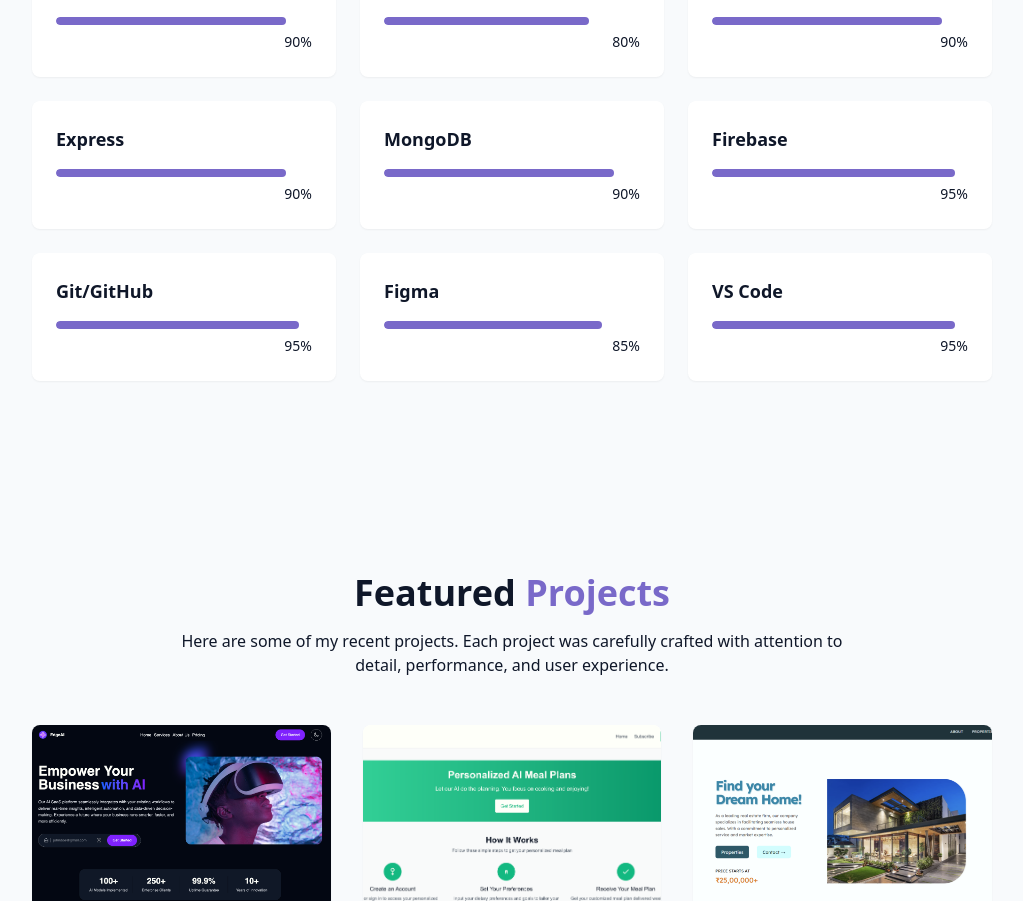
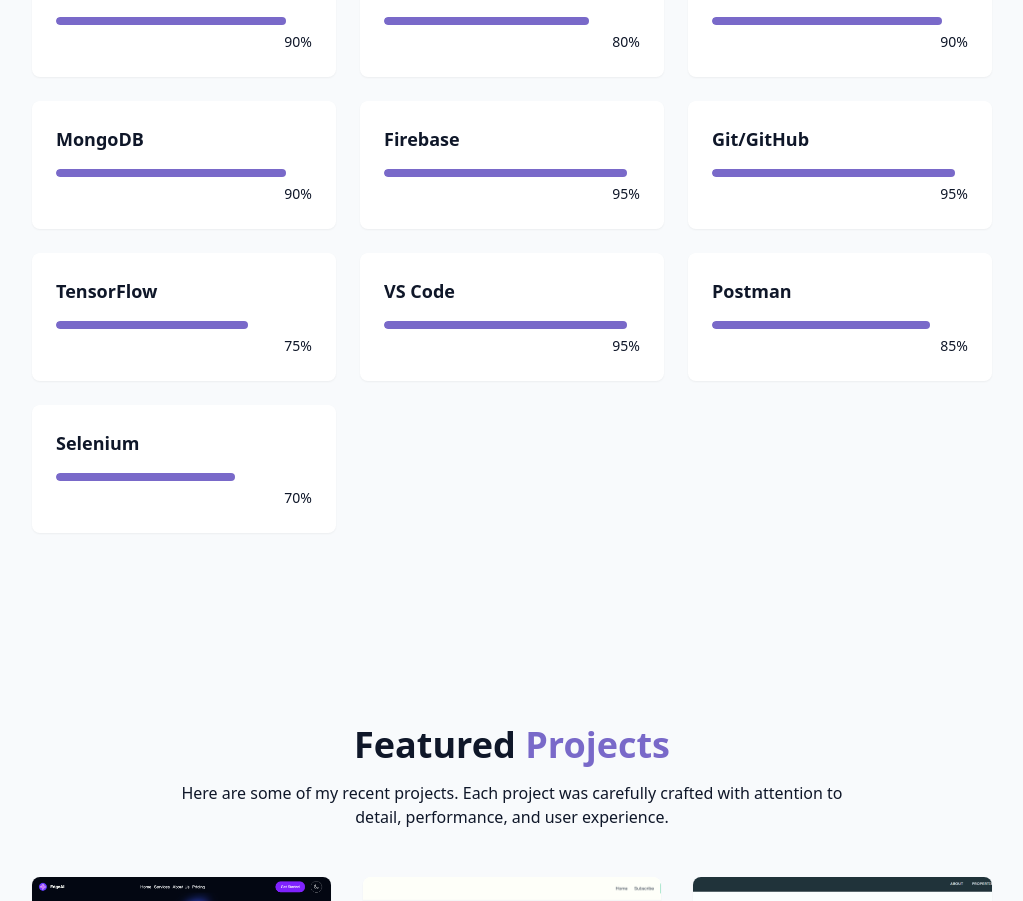
Before and after one commit to Nirjith13/personal-portfolio, a React (Vite) app: page / in a window 1280 px wide. Shown: the part 1981-2882 px from the top of the page, without its empty margins (128-1151 px from the left). Built offline with nearby package versions, Linux system fonts and the light colour scheme.

Commit message:
Update SkillsSection.jsx

```diff
--- a/src/components/SkillsSection.jsx
+++ b/src/components/SkillsSection.jsx
@@ -11,15 +11,16 @@
 
   // Backend
   { name: "Node.js", level: 90, category: "backend" },
-  { name: "Express", level: 90, category: "backend" },
   { name: "MongoDB", level: 90, category: "backend" },
   { name: "Firebase", level: 95, category: "backend" },
 
 
   // Tools
   { name: "Git/GitHub", level: 95, category: "tools" },
-  { name: "Figma", level: 85, category: "tools" },
+  { name: "TensorFlow", level: 75, category: "tools" },
   { name: "VS Code", level: 95, category: "tools" },
+  { name: "Postman", level: 85, category: "tools" },
+  { name: "Selenium", level: 70, category: "tools" },
 ];
 
 const categories = ["all", "frontend", "backend", "tools"];
```
